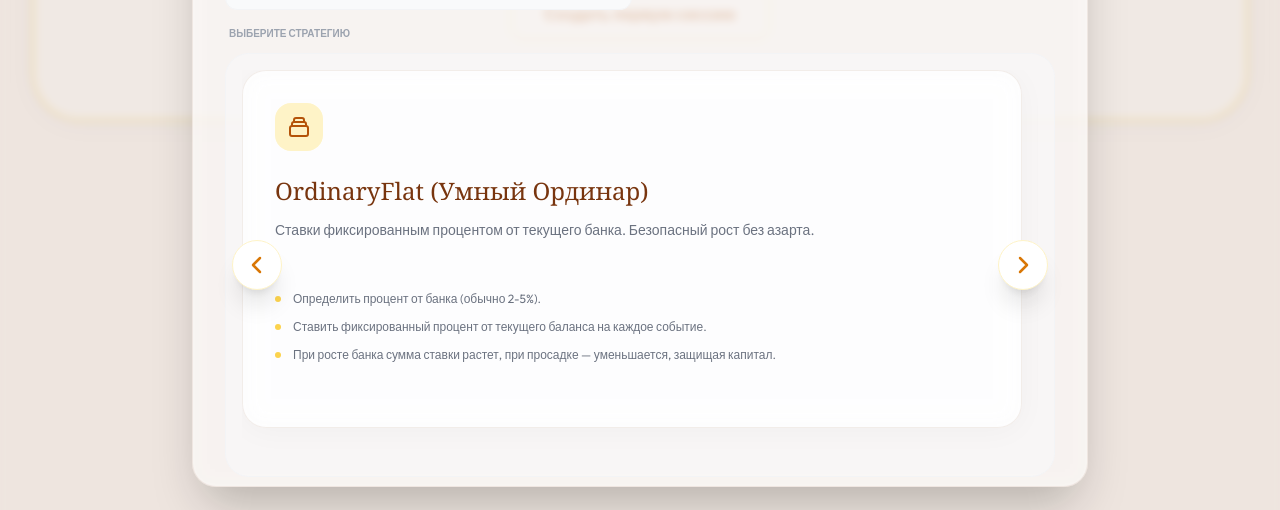
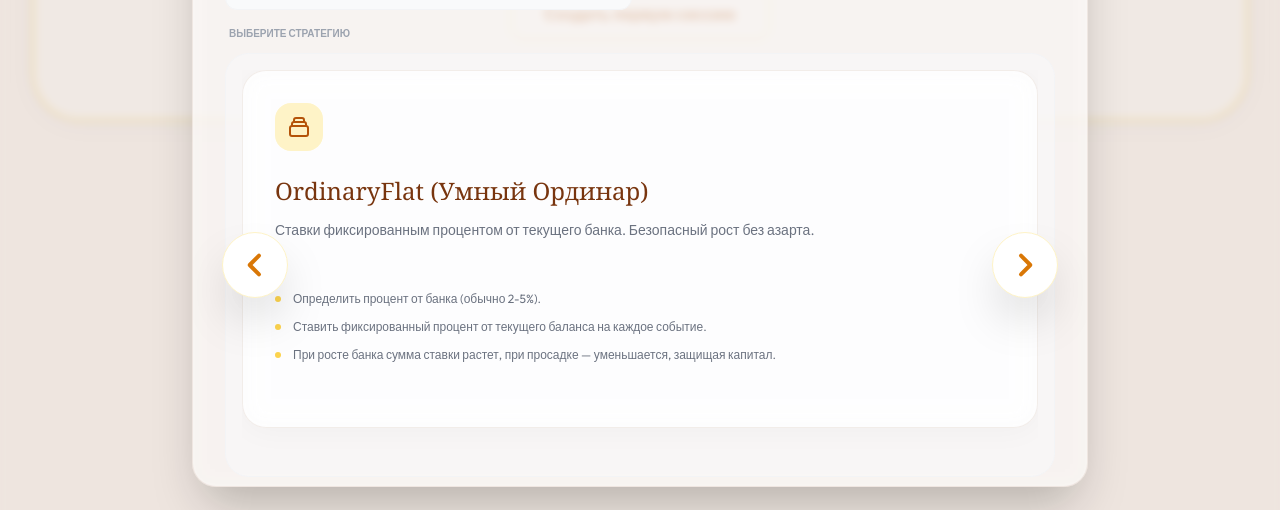
Before and after one commit to incrouble18/botbetting, a React (Vite) app: page / in a window 1280 px wide. Both pictures are taken after a click on the button "Добавить сессию". Shown: the part 273-783 px from the top of the page. Built offline with nearby package versions, Linux system fonts and the light colour scheme; a web font is replaced by a local one.

Commit message:
Update: history step removal, horizontal strategy navigation, and SafeLadder5 initial bet settings

```diff
--- a/App.tsx
+++ b/App.tsx
@@ -129,15 +129,10 @@ const App: React.FC = () => {
 
         // Восстанавливаем шаг
         // Если удаляем последнюю запись (betIndex === 0), возвращаемся к шагу этой записи
-        // Если в истории больше нет ставок, сбрасываем на шаг 1
         let restoredStep = s.currentLadderStep;
         if (betIndex === 0) {
-          const lastRealBet = newHistory.find(b => b.type === 'bet' || !b.type);
-          if (!lastRealBet) {
-            restoredStep = 1;
-          } else {
-            // Если удаленная ставка была выигрышной, мы откатываемся на её шаг
-            // Если проигрышной, мы тоже откатываемся на её шаг (так как проигрыш сбрасывает на 1)
+          // Если это была обычная ставка (не корректировка), откатываем шаг
+          if (betToRemove.type === 'bet' || !betToRemove.type) {
             restoredStep = betToRemove.step;
           }
         }
--- a/components/SessionCard.tsx
+++ b/components/SessionCard.tsx
@@ -183,17 +183,25 @@ const SessionCard: React.FC<SessionCardProps> = ({ session, source, onAddBet, on
           ) : session.strategyType === StrategyType.SafeLadder5 ? (
             <div className="flex flex-col items-end gap-1">
               <div className="flex items-center gap-1.5">
-                <button
-                  onClick={() => onUpdateSafeLadder?.(session.safeLadderInitialType === 'fixed' ? 'percent' : 'fixed', session.safeLadderInitialValue ?? 5)}
-                  className="text-[8px] font-black text-amber-600 uppercase bg-amber-50 px-1.5 py-0.5 rounded border border-amber-100 hover:bg-amber-100 transition-colors"
-                >
-                  {session.safeLadderInitialType === 'fixed' ? 'Фикс' : '%'}
-                </button>
+                <div className="flex bg-amber-50 rounded-lg p-0.5 border border-amber-100">
+                  <button
+                    onClick={() => onUpdateSafeLadder?.('percent', session.safeLadderInitialValue ?? 5)}
+                    className={`text-[8px] font-black uppercase px-1.5 py-0.5 rounded transition-colors ${session.safeLadderInitialType !== 'fixed' ? 'bg-amber-600 text-white' : 'text-amber-600 hover:bg-amber-100'}`}
+                  >
+                    %
+                  </button>
+                  <button
+                    onClick={() => onUpdateSafeLadder?.('fixed', session.safeLadderInitialValue ?? 5)}
+                    className={`text-[8px] font-black uppercase px-1.5 py-0.5 rounded transition-colors ${session.safeLadderInitialType === 'fixed' ? 'bg-amber-600 text-white' : 'text-amber-600 hover:bg-amber-100'}`}
+                  >
+                    ₽
+                  </button>
+                </div>
                 <input
                   type="number"
                   value={session.safeLadderInitialValue ?? 5}
                   onChange={(e) => onUpdateSafeLadder?.(session.safeLadderInitialType || 'percent', parseFloat(e.target.value) || 0)}
-                  className="w-10 bg-amber-50 border-none rounded-lg px-1 py-1 text-[11px] text-amber-700 font-bold text-center focus:ring-1 focus:ring-amber-200"
+                  className="w-12 bg-amber-50 border-none rounded-lg px-1 py-1 text-[11px] text-amber-700 font-bold text-center focus:ring-1 focus:ring-amber-200"
                 />
                 <div className="px-2 py-1 bg-amber-100/50 rounded-full text-amber-700 text-[10px] font-black uppercase tracking-widest">
                   Шаг {session.currentLadderStep}
--- a/components/StrategySelector.tsx
+++ b/components/StrategySelector.tsx
@@ -11,11 +11,24 @@ const StrategySelector: React.FC<StrategySelectorProps> = ({ onSelect }) => {
   const [selected, setSelected] = useState<StrategyType | null>(null);
   const scrollRef = React.useRef<HTMLDivElement>(null);
 
-  const scroll = (direction: 'left' | 'right') => {
+  const strategies = Object.keys(STRATEGIES) as StrategyType[];
+  const [currentIndex, setCurrentIndex] = useState(0);
+
+  const handlePrev = () => {
+    const newIndex = currentIndex > 0 ? currentIndex - 1 : strategies.length - 1;
+    setCurrentIndex(newIndex);
     if (scrollRef.current) {
-      const { scrollLeft, clientWidth } = scrollRef.current;
-      const scrollTo = direction === 'left' ? scrollLeft - clientWidth : scrollLeft + clientWidth;
-      scrollRef.current.scrollTo({ left: scrollTo, behavior: 'smooth' });
+      const clientWidth = scrollRef.current.clientWidth;
+      scrollRef.current.scrollTo({ left: newIndex * clientWidth, behavior: 'smooth' });
+    }
+  };
+
+  const handleNext = () => {
+    const newIndex = currentIndex < strategies.length - 1 ? currentIndex + 1 : 0;
+    setCurrentIndex(newIndex);
+    if (scrollRef.current) {
+      const clientWidth = scrollRef.current.clientWidth;
+      scrollRef.current.scrollTo({ left: newIndex * clientWidth, behavior: 'smooth' });
     }
   };
 
@@ -24,33 +37,33 @@ const StrategySelector: React.FC<StrategySelectorProps> = ({ onSelect }) => {
       {/* Стрелки навигации */}
       <button
         type="button"
-        onClick={() => scroll('left')}
-        className="absolute left-[-10px] top-1/2 -translate-y-1/2 z-30 p-3 bg-white border border-amber-100 rounded-full shadow-xl text-amber-600 hover:bg-amber-50 transition-all md:flex items-center justify-center"
+        onClick={handlePrev}
+        className="absolute left-[-20px] top-1/2 -translate-y-1/2 z-30 p-4 bg-white border border-amber-100 rounded-full shadow-2xl text-amber-600 hover:bg-amber-50 hover:scale-110 transition-all flex items-center justify-center group/btn"
       >
-        <svg className="w-6 h-6" fill="none" stroke="currentColor" viewBox="0 0 24 24"><path strokeLinecap="round" strokeLinejoin="round" strokeWidth="2.5" d="M15 19l-7-7 7-7" /></svg>
+        <svg className="w-8 h-8 group-hover/btn:-translate-x-1 transition-transform" fill="none" stroke="currentColor" viewBox="0 0 24 24"><path strokeLinecap="round" strokeLinejoin="round" strokeWidth="3" d="M15 19l-7-7 7-7" /></svg>
       </button>
 
       <button
         type="button"
-        onClick={() => scroll('right')}
-        className="absolute right-[-10px] top-1/2 -translate-y-1/2 z-30 p-3 bg-white border border-amber-100 rounded-full shadow-xl text-amber-600 hover:bg-amber-50 transition-all md:flex items-center justify-center"
+        onClick={handleNext}
+        className="absolute right-[-20px] top-1/2 -translate-y-1/2 z-30 p-4 bg-white border border-amber-100 rounded-full shadow-2xl text-amber-600 hover:bg-amber-50 hover:scale-110 transition-all flex items-center justify-center group/btn"
       >
-        <svg className="w-6 h-6" fill="none" stroke="currentColor" viewBox="0 0 24 24"><path strokeLinecap="round" strokeLinejoin="round" strokeWidth="2.5" d="M9 5l7 7-7 7" /></svg>
+        <svg className="w-8 h-8 group-hover/btn:translate-x-1 transition-transform" fill="none" stroke="currentColor" viewBox="0 0 24 24"><path strokeLinecap="round" strokeLinejoin="round" strokeWidth="3" d="M9 5l7 7-7 7" /></svg>
       </button>
 
       <div
         ref={scrollRef}
-        className="flex overflow-x-auto gap-8 pb-8 snap-x snap-mandatory no-scrollbar"
+        className="flex overflow-x-hidden gap-8 pb-8 snap-x snap-mandatory no-scrollbar"
         style={{ scrollbarWidth: 'none', msOverflowStyle: 'none' }}
       >
-        {(Object.keys(STRATEGIES) as StrategyType[]).map((key) => {
+        {strategies.map((key) => {
           const s = STRATEGIES[key];
           const isSelected = selected === key;
 
           return (
             <div
               key={key}
-              className={`min-w-full md:min-w-[calc(100%-16px)] snap-start group relative glass rounded-3xl p-8 cursor-pointer transition-all duration-500 ${isSelected ? 'ring-2 ring-amber-500 shadow-xl shadow-amber-900/5 bg-white' : 'hover:bg-white/80'}`}
+              className={`min-w-full snap-start group relative glass rounded-3xl p-8 cursor-pointer transition-all duration-500 ${isSelected ? 'ring-2 ring-amber-500 shadow-xl shadow-amber-900/5 bg-white' : 'hover:bg-white/80'}`}
               onClick={() => setSelected(key)}
             >
               <div className="flex justify-between items-start mb-6">
```
